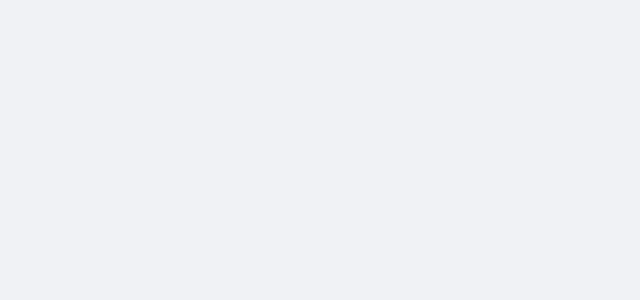
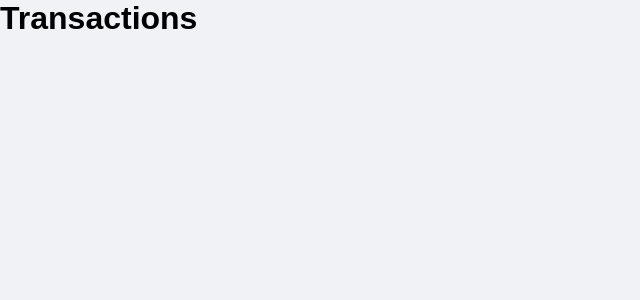
Before and after one commit to vinisioux/gofinances-web, a React (Create React App) app: page /transaction in a window 1280 px wide. Shown: the top 300 px of the page, without its empty margins (0-640 px from the left). Built offline with nearby package versions, Linux system fonts and the light colour scheme; sample sign-in values are in the browser's storage; the HTML template or start-up script is replaced by a standard one.

Commit message:
feat: create transaction page

```diff
--- /dev/null
+++ b/src/pages/Transaction/index.tsx
@@ -0,0 +1,13 @@
+import React from 'react';
+
+import { Container } from './styles';
+
+const Transaction: React.FC = () => {
+  return (
+    <Container>
+      <h1>Transactions</h1>
+    </Container>
+  );
+};
+
+export default Transaction;
--- /dev/null
+++ b/src/pages/Transaction/styles.ts
@@ -0,0 +1,5 @@
+import styled from 'styled-components';
+
+export const Container = styled.div`
+
+`;
--- a/src/routes/index.tsx
+++ b/src/routes/index.tsx
@@ -7,6 +7,7 @@ import SignIn from '../pages/SignIn';
 import SignUp from '../pages/SignUp';
 import Dashboard from '../pages/Dashboard';
 import Import from '../pages/Import';
+import Transaction from '../pages/Transaction';
 
 const Routes: React.FC = () => (
   <Switch>
@@ -14,6 +15,7 @@ const Routes: React.FC = () => (
     <Route path="/signup" component={SignUp} />
     <Route path="/dashboard" component={Dashboard} isPrivate />
     <Route path="/import" component={Import} isPrivate />
+    <Route path="/transaction" component={Transaction} isPrivate />
   </Switch>
 );
 
```
